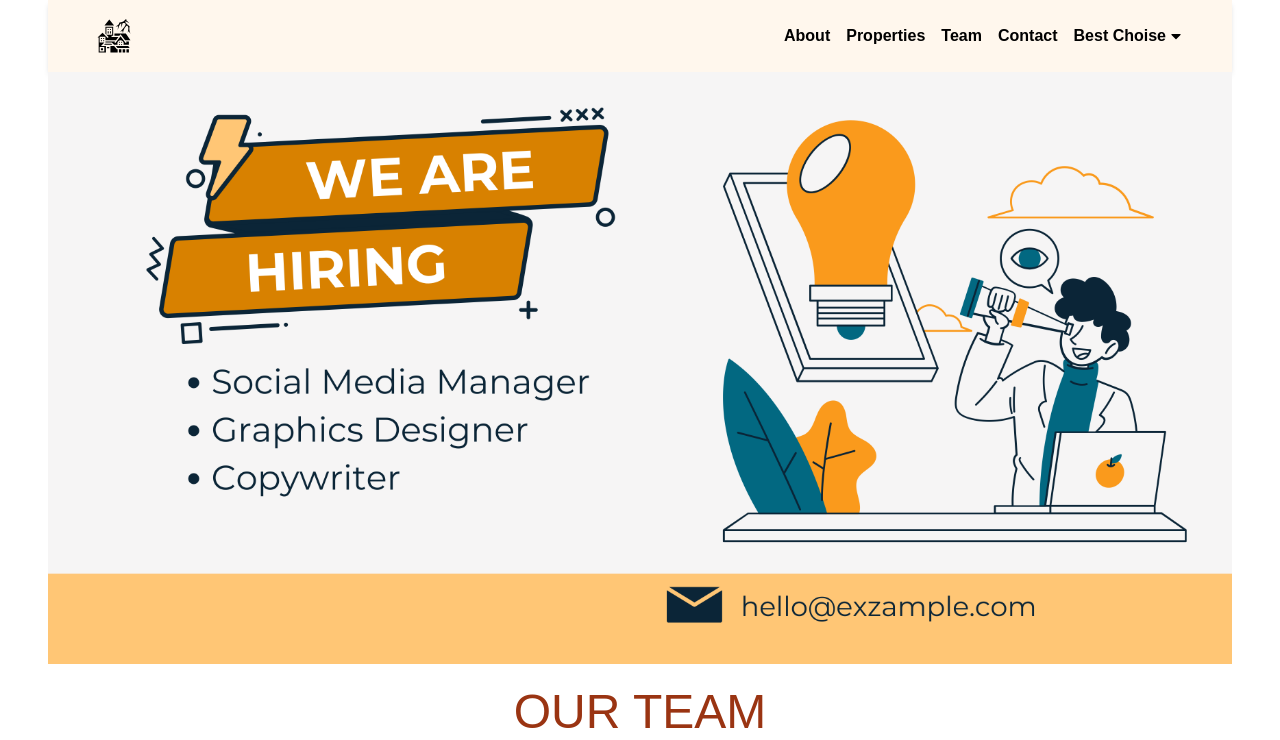
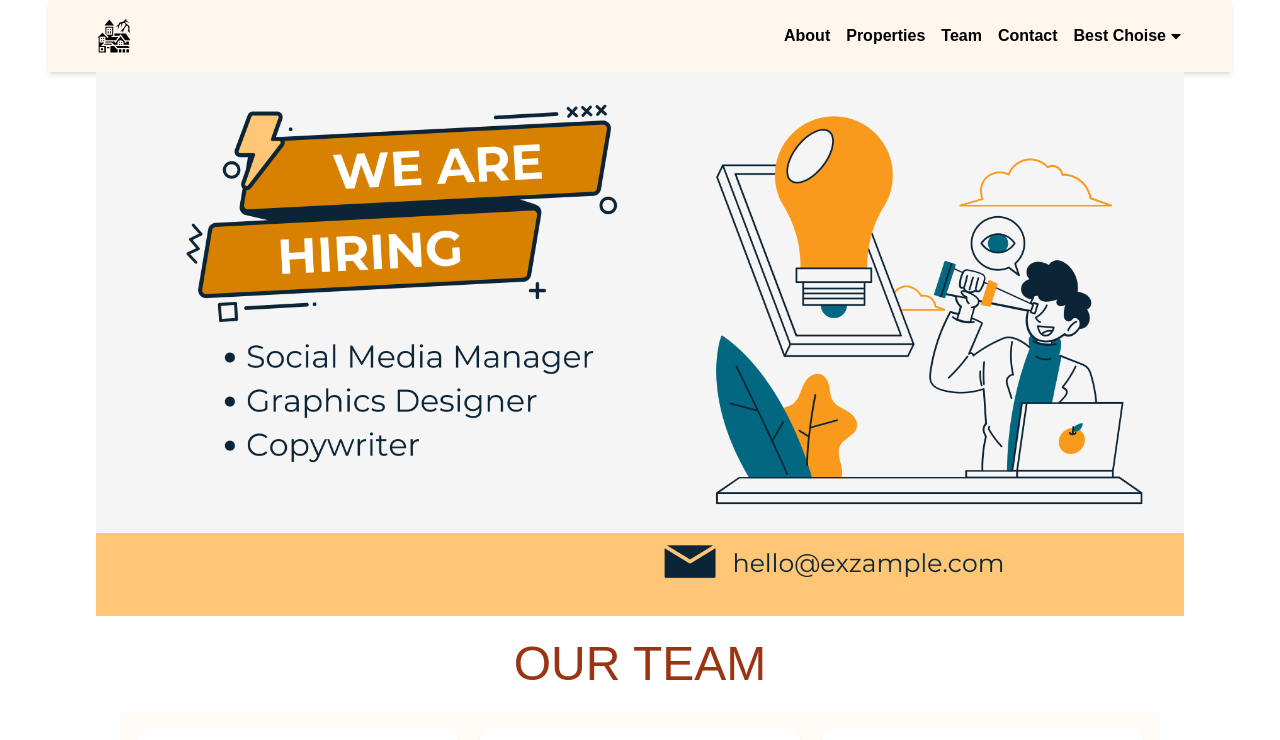
Before and after one commit to ch13Nataliia/houses-app, a React (Vite) app: page /team in a window 1280 px wide. Shown: the top 740 px of the page. Built offline with nearby package versions, Linux system fonts and the light colour scheme.

Commit message:
added container to layout

```diff
--- a/src/components/Layout.jsx
+++ b/src/components/Layout.jsx
@@ -9,7 +9,7 @@ function Layout() {
         <Header />
       </header>
       <main>
-        <div>
+        <div className='container'>
           <Outlet />
         </div>
       </main>
--- a/src/index.css
+++ b/src/index.css
@@ -2,8 +2,8 @@
 @tailwind components;
 @tailwind utilities;
 
-html,
+/* html,
 body,
 :root {
   height: 100%;
-}
+} */
--- a/src/pages/Home.jsx
+++ /dev/null
@@ -1,9 +0,0 @@
-// import React from 'react'
-
-function Home() {
-  return (
-    <div>Home</div>
-  )
-}
-
-export default Home
```
